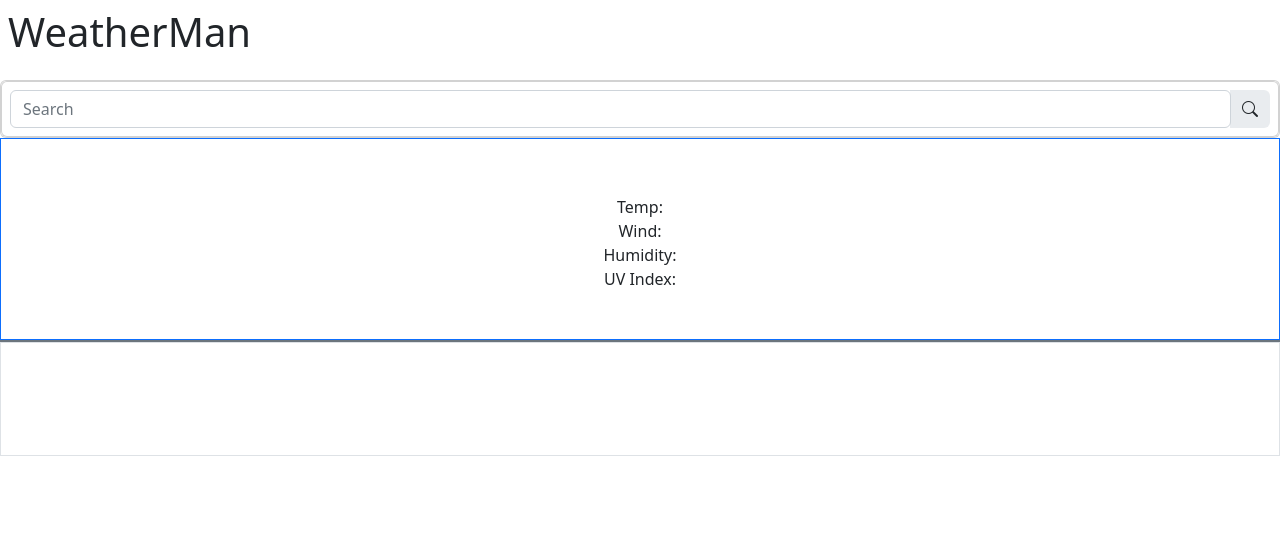
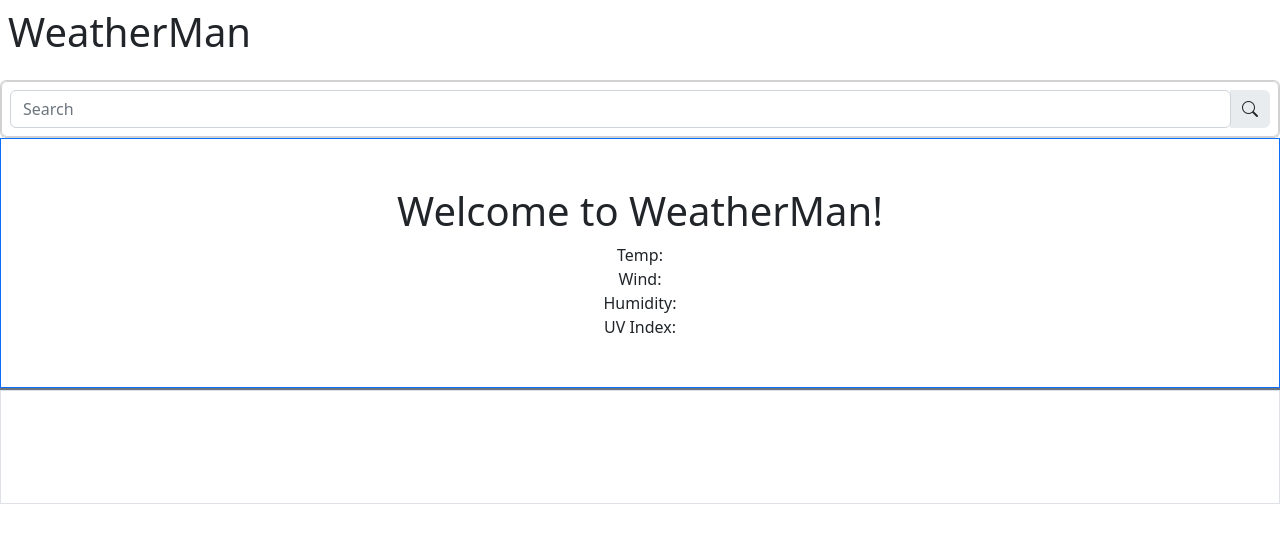
Before and after one commit to annoyingdroid/WeatherMan, a plain HTML site: page index.html in a window 1280 px wide. Drawn offline with nearby package versions, Linux system fonts and the light colour scheme; files that its build step writes are made by us from their sources.

Commit message:
Added welcome message

```diff
--- a/index.html
+++ b/index.html
@@ -33,7 +33,7 @@
 
     <div class="card-body col-lg-12 border border-primary p-5 d-flex text-center justify-content-center" id="todayContainer">
         <div id="weatherToday">
-            <h1 id="location"><!--Location--></h1>
+            <h1 id="location">Welcome to WeatherMan!</h1>
             <div id="weatherIcon"></div>
             <div id="temperature">Temp: </div>
             <div id="wind">Wind:</div>
@@ -53,11 +53,6 @@
             <!-- Saved Locations will populate here -->
         </ul>
     </div>
-
-    <footer class="footer">
-
-    </footer>
-
 <!-- End Document
   –––––––––––––––––––––––––––––––––––––––––––––––––– -->
 
```
